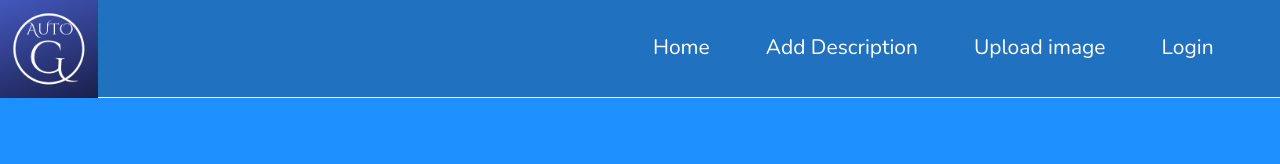
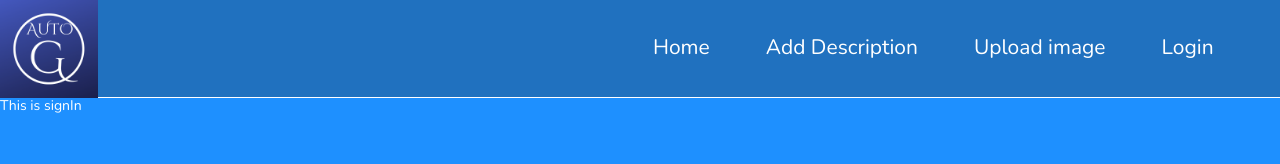
Before and after one commit to AYUSHWAL03/static-web-generator, a React (Create React App) app in the folder clientside/: page /signin in a window 1280 px wide. Shown: the top 164 px of the page. Built offline with nearby package versions, Linux system fonts and the light colour scheme.

Commit message:
Link added

```diff
--- a/clientside/src/homepage.js
+++ b/clientside/src/homepage.js
@@ -5,6 +5,7 @@ import MainContent from './mainContent';
 import Login from './login';
 import UploadImage from './uploadimage';
 import UploadDescription from './uploadDescription';
+import Signin from './signin';
 
 
 const HomePage = () =>{
@@ -19,6 +20,7 @@ const HomePage = () =>{
                 <Route path='/login' element={<Login/>}/>
                 <Route path='/uploadimage' element={<UploadImage/>}/>
                 <Route path='/uploaddescription' element={<UploadDescription/>}/>
+                <Route path='/signin' element={<Signin/>}/>
             </Routes>
         </div>
     )
--- /dev/null
+++ b/clientside/src/signin.js
@@ -0,0 +1,11 @@
+import React from 'react';
+
+const Signin = ()=>{
+    return(
+        <>
+        This is signIn
+        </>
+    )
+}
+
+export default Signin;
```
